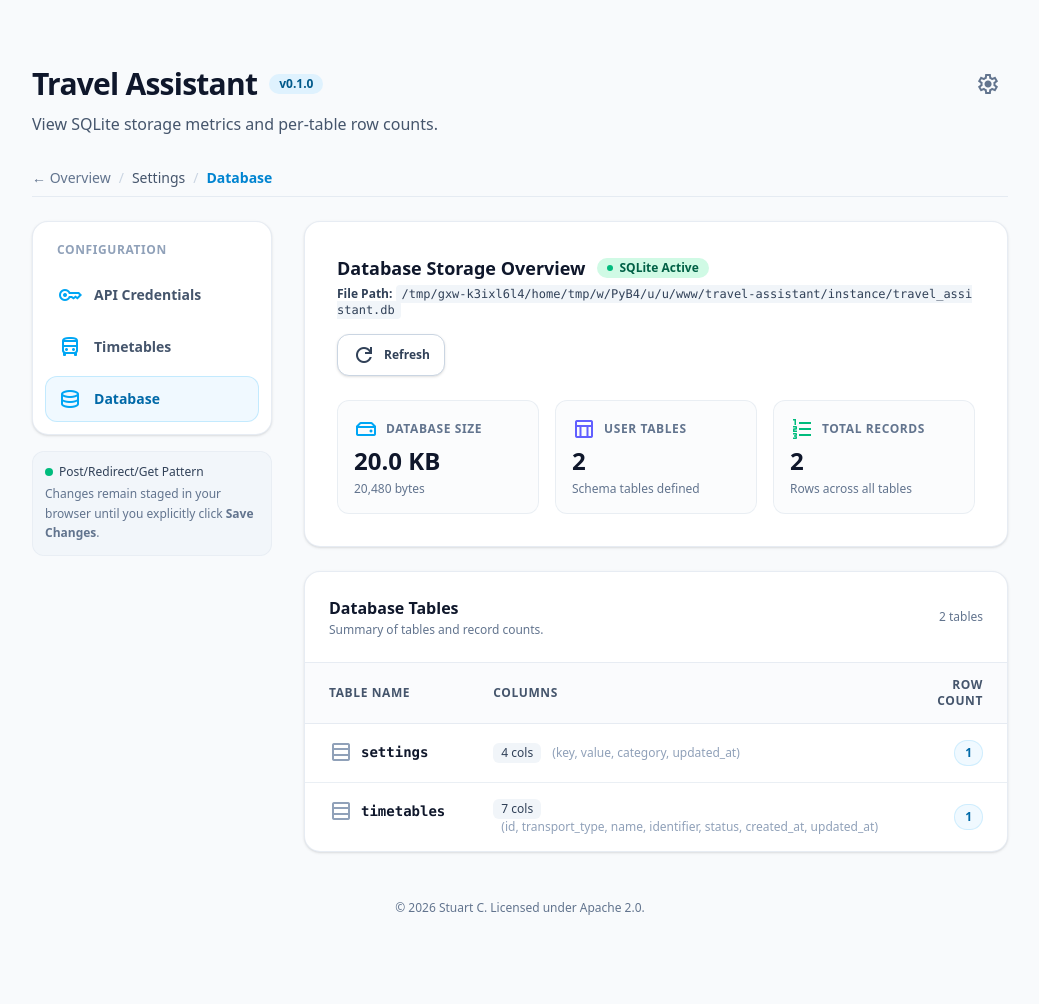
After one commit to stuart-c/travel-assistant, a Flask app: page /config/db in a window 1280 px wide. The commit adds this page. Shown: the whole page, without its empty margins (120-1159 px from the left). Run offline with Flask 3, Linux system fonts and the light colour scheme; tables that the repository leaves empty hold one stand-in row (values such as "Sample post").

Commit message:
feat(config): add database statistics page at /config/db

```diff
--- a/travel-assistant/app/db/__init__.py
+++ b/travel-assistant/app/db/__init__.py
@@ -6,8 +6,10 @@ Provides SQLite lifecycle management and table repositories.
 from app.db.core import (
     DEFAULT_SCHEMA,
     close_db,
+    format_file_size,
     get_db,
     get_db_path,
+    get_db_stats,
     init_app,
     init_db,
 )
@@ -18,6 +20,8 @@ __all__ = [
     "DEFAULT_SCHEMA",
     "get_db_path",
     "get_db",
+    "get_db_stats",
+    "format_file_size",
     "close_db",
     "init_db",
     "init_app",
--- a/travel-assistant/app/templates/config_base.html
+++ b/travel-assistant/app/templates/config_base.html
@@ -58,6 +58,15 @@
           <span class="material-symbols-outlined text-lg leading-none text-sky-500 dark:text-sky-400">directions_bus</span>
           <span>Timetables</span>
         </a>
+
+        <a
+          href="{{ ingress_path }}/config/db"
+          class="config-nav-link flex items-center gap-3 px-3 py-2.5 rounded-xl text-sm font-semibold transition-colors {% if active_tab == 'db' %}bg-sky-50 text-sky-700 dark:bg-sky-950/60 dark:text-sky-300 border border-sky-200/80 dark:border-sky-800/60{% else %}text-slate-600 hover:text-slate-900 hover:bg-slate-100/80 dark:text-slate-400 dark:hover:text-slate-100 dark:hover:bg-slate-800/60 border border-transparent{% endif %}"
+          id="nav-link-db"
+        >
+          <span class="material-symbols-outlined text-lg leading-none text-sky-500 dark:text-sky-400">database</span>
+          <span>Database</span>
+        </a>
       </div>
 
       <!-- Quick status indicator box -->
@@ -74,6 +83,7 @@
     <section class="flex-1 min-w-0 w-full">
       {% block config_content %}{% endblock %}
 
+      {% block action_bar %}
       <!-- Standard Action Bar: Save & Discard (Sticky Bottom Bar) -->
       <div class="mt-8 pt-4 border-t border-slate-200/80 dark:border-slate-800 flex flex-wrap items-center justify-between gap-4" id="standard-action-bar">
         <div class="flex items-center gap-2">
@@ -102,6 +112,7 @@
           </button>
         </div>
       </div>
+      {% endblock %}
     </section>
   </div>
 </div>
--- /dev/null
+++ b/travel-assistant/app/templates/config_db.html
@@ -0,0 +1,152 @@
+{% extends "config_base.html" %}
+
+{% block title %}Database - {{ app_name }}{% endblock %}
+
+{% block config_title %}Database{% endblock %}
+
+{% block subtitle %}
+<p class="text-base text-slate-600 dark:text-slate-400">View SQLite storage metrics and per-table row counts.</p>
+{% endblock %}
+
+{% block config_content %}
+<div class="space-y-6" id="db-stats-container">
+  <!-- Database Overview & Actions Header -->
+  <section class="rounded-2xl border border-slate-200/80 bg-white p-6 sm:p-8 shadow-sm dark:border-slate-800 dark:bg-slate-900/90">
+    <div class="flex flex-wrap items-center justify-between gap-4 mb-6">
+      <div class="space-y-1">
+        <div class="flex items-center gap-3">
+          <h2 class="text-lg font-semibold text-slate-900 dark:text-white">Database Storage Overview</h2>
+          <span class="inline-flex items-center gap-1.5 px-2.5 py-0.5 rounded-full text-xs font-semibold bg-emerald-100 text-emerald-800 dark:bg-emerald-950/80 dark:text-emerald-300 dark:ring-1 dark:ring-emerald-500/30">
+            <span class="inline-block w-1.5 h-1.5 rounded-full bg-emerald-500"></span>
+            SQLite Active
+          </span>
+        </div>
+        <p class="text-xs text-slate-500 dark:text-slate-400 break-all">
+          <span class="font-semibold text-slate-700 dark:text-slate-300">File Path:</span>
+          <code class="bg-slate-100 dark:bg-slate-800 px-1.5 py-0.5 rounded text-xs font-mono text-slate-700 dark:text-slate-300">{{ stats.file_path }}</code>
+        </p>
+      </div>
+
+      <div>
+        <button
+          type="button"
+          id="refresh-stats-btn"
+          onclick="window.location.reload()"
+          class="inline-flex items-center gap-2 px-3.5 py-2 text-xs font-semibold rounded-xl border border-slate-300 bg-white text-slate-700 hover:bg-slate-50 dark:border-slate-700 dark:bg-slate-800 dark:text-slate-200 dark:hover:bg-slate-700 transition-colors shadow-sm cursor-pointer"
+          title="Refresh database statistics"
+        >
+          <span class="material-symbols-outlined text-sm leading-none" aria-hidden="true">refresh</span>
+          <span>Refresh</span>
+        </button>
+      </div>
+    </div>
+
+    <!-- Metric Summary Grid -->
+    <div class="grid grid-cols-1 gap-4 sm:grid-cols-3">
+      <!-- Database Size -->
+      <div class="rounded-xl border border-slate-200/70 bg-slate-50/50 p-4 dark:border-slate-800 dark:bg-slate-800/40">
+        <div class="flex items-center gap-2 text-xs font-semibold text-slate-500 dark:text-slate-400 uppercase tracking-wider mb-1">
+          <span class="material-symbols-outlined text-base text-sky-500">hard_drive</span>
+          <span>Database Size</span>
+        </div>
+        <div class="text-2xl font-bold text-slate-900 dark:text-white" id="stat-db-size">
+          {{ stats.file_size_formatted }}
+        </div>
+        <div class="text-xs text-slate-500 dark:text-slate-400 mt-1">
+          {{ "{:,}".format(stats.file_size_bytes) }} bytes
+        </div>
+      </div>
+
+      <!-- Total Tables -->
+      <div class="rounded-xl border border-slate-200/70 bg-slate-50/50 p-4 dark:border-slate-800 dark:bg-slate-800/40">
+        <div class="flex items-center gap-2 text-xs font-semibold text-slate-500 dark:text-slate-400 uppercase tracking-wider mb-1">
+          <span class="material-symbols-outlined text-base text-indigo-500">table_chart</span>
+          <span>User Tables</span>
+        </div>
+        <div class="text-2xl font-bold text-slate-900 dark:text-white" id="stat-total-tables">
+          {{ stats.total_tables }}
+        </div>
+        <div class="text-xs text-slate-500 dark:text-slate-400 mt-1">
+          Schema tables defined
+        </div>
+      </div>
+
+      <!-- Total Rows -->
+      <div class="rounded-xl border border-slate-200/70 bg-slate-50/50 p-4 dark:border-slate-800 dark:bg-slate-800/40">
+        <div class="flex items-center gap-2 text-xs font-semibold text-slate-500 dark:text-slate-400 uppercase tracking-wider mb-1">
+          <span class="material-symbols-outlined text-base text-emerald-500">format_list_numbered</span>
+          <span>Total Records</span>
+        </div>
+        <div class="text-2xl font-bold text-slate-900 dark:text-white" id="stat-total-rows">
+          {{ "{:,}".format(stats.total_rows) }}
+        </div>
+        <div class="text-xs text-slate-500 dark:text-slate-400 mt-1">
+          Rows across all tables
+        </div>
+      </div>
+    </div>
+  </section>
+
+  <!-- Table Breakdown -->
+  <section class="rounded-2xl border border-slate-200/80 bg-white shadow-sm dark:border-slate-800 dark:bg-slate-900/90 overflow-hidden">
+    <div class="p-6 border-b border-slate-200/80 dark:border-slate-800">
+      <div class="flex items-center justify-between">
+        <div>
+          <h3 class="text-base font-semibold text-slate-900 dark:text-white">Database Tables</h3>
+          <p class="text-xs text-slate-500 dark:text-slate-400 mt-0.5">Summary of tables and record counts.</p>
+        </div>
+        <span class="text-xs font-medium text-slate-500 dark:text-slate-400">
+          {{ stats.tables|length }} {% if stats.tables|length == 1 %}table{% else %}tables{% endif %}
+        </span>
+      </div>
+    </div>
+
+    {% if stats.tables %}
+    <div class="overflow-x-auto">
+      <table class="w-full text-left border-collapse text-sm">
+        <thead>
+          <tr class="border-b border-slate-200/80 dark:border-slate-800 bg-slate-50/70 dark:bg-slate-800/50 text-xs font-semibold uppercase tracking-wider text-slate-600 dark:text-slate-400">
+            <th scope="col" class="py-3.5 px-6">Table Name</th>
+            <th scope="col" class="py-3.5 px-6">Columns</th>
+            <th scope="col" class="py-3.5 px-6 text-right">Row Count</th>
+          </tr>
+        </thead>
+        <tbody class="divide-y divide-slate-200/70 dark:divide-slate-800 text-slate-800 dark:text-slate-200">
+          {% for tbl in stats.tables %}
+          <tr class="hover:bg-slate-50/60 dark:hover:bg-slate-800/40 transition-colors" id="table-row-{{ tbl.name }}">
+            <td class="py-4 px-6 font-medium text-slate-900 dark:text-white flex items-center gap-2">
+              <span class="material-symbols-outlined text-base text-slate-400 dark:text-slate-500">table_rows</span>
+              <code class="font-mono text-sm font-semibold">{{ tbl.name }}</code>
+            </td>
+            <td class="py-4 px-6 text-xs text-slate-500 dark:text-slate-400">
+              <span class="inline-flex items-center px-2 py-0.5 rounded-md text-xs font-medium bg-slate-100 dark:bg-slate-800 text-slate-700 dark:text-slate-300">
+                {{ tbl.column_count }} cols
+              </span>
+              {% if tbl.columns %}
+              <span class="ml-2 text-slate-400 dark:text-slate-500 hidden sm:inline truncate max-w-xs" title="{{ tbl.columns|join(', ') }}">
+                ({{ tbl.columns|join(', ') }})
+              </span>
+              {% endif %}
+            </td>
+            <td class="py-4 px-6 text-right font-semibold text-slate-900 dark:text-white">
+              <span class="inline-flex items-center px-2.5 py-1 rounded-full text-xs font-semibold bg-sky-50 text-sky-700 dark:bg-sky-950/60 dark:text-sky-300 border border-sky-200/60 dark:border-sky-800/40">
+                {{ "{:,}".format(tbl.row_count) }}
+              </span>
+            </td>
+          </tr>
+          {% endfor %}
+        </tbody>
+      </table>
+    </div>
+    {% else %}
+    <div class="p-8 text-center text-slate-500 dark:text-slate-400 text-sm">
+      No user tables found in database.
+    </div>
+    {% endif %}
+  </section>
+</div>
+{% endblock %}
+
+{% block action_bar %}
+<!-- Read-only stats page: Standard Save/Discard action bar omitted -->
+{% endblock %}
--- a/travel-assistant/app/views/config.py
+++ b/travel-assistant/app/views/config.py
@@ -10,7 +10,7 @@ from flask import (
     url_for,
 )
 
-from app.db import SettingsRepository, TimetableRepository
+from app.db import SettingsRepository, TimetableRepository, get_db_stats
 from app.validators import validate_service_credentials
 
 config_bp = Blueprint("config", __name__, url_prefix="/config")
@@ -314,3 +314,14 @@ def search_timetables() -> Any:
             results.append(item)
 
     return jsonify({"results": results, "total": len(results)})
+
+
+@config_bp.route("/db", methods=["GET"])
+def db_stats() -> Any:
+    """Display SQLite database storage metrics and table row counts."""
+    stats = get_db_stats()
+    return render_template(
+        "config_db.html",
+        stats=stats,
+        active_tab="db",
+    )
```
Also changed, not shown: travel-assistant/DOCS.md (+1 -0 lines), travel-assistant/app/db/core.py (+107 -1 lines), travel-assistant/app/tests/test_config.py (+47 -0 lines), travel-assistant/app/tests/test_db.py (+143 -1 lines), travel-assistant/CHANGELOG.md.
